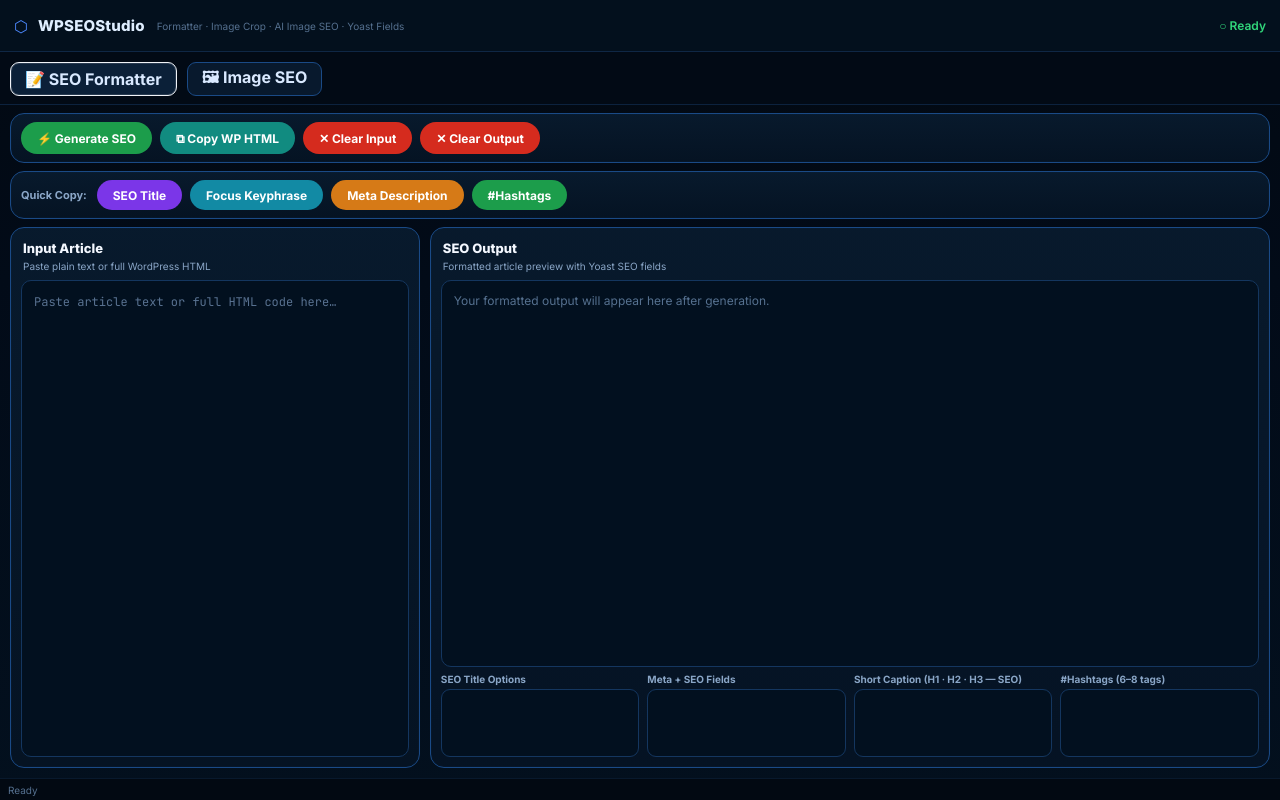
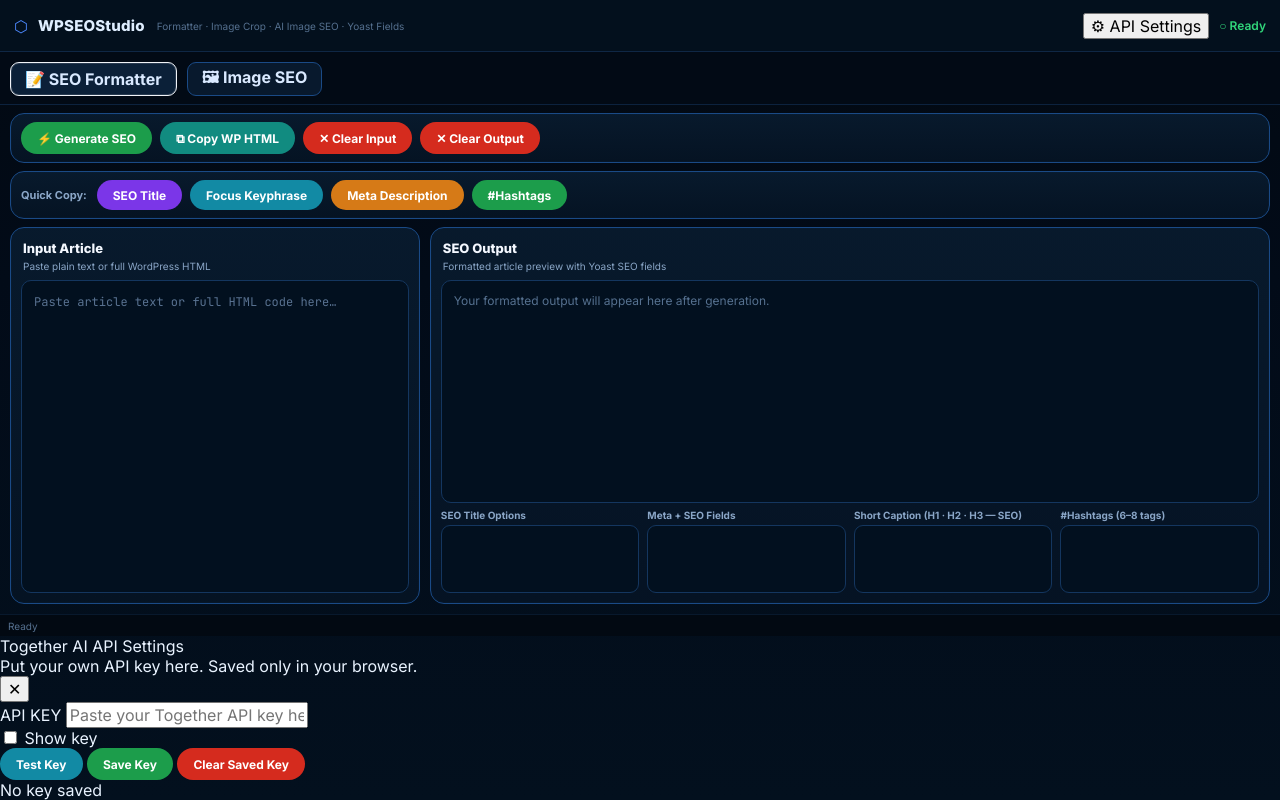
Before and after one commit to chanrathrin/SEO-web-tool, a Flask app: page / in a window 1280 px wide. Run offline with Flask 3, Linux system fonts and the light colour scheme; some libraries are stand-ins or nearby versions.

Commit message:
Update index.html

```diff
--- a/templates/index.html
+++ b/templates/index.html
@@ -12,7 +12,6 @@
 <body>
   <div class="app-shell">
 
-    <!-- TOPBAR -->
     <header class="topbar">
       <div class="topbar-left">
         <div class="brand-mark">⬡</div>
@@ -23,18 +22,18 @@
           </div>
         </div>
       </div>
+
       <div class="topbar-right">
+        <button class="api-settings-btn" id="openApiModal">⚙ API Settings</button>
         <span class="api-badge ready" id="apiBadge">○ Ready</span>
       </div>
     </header>
 
-    <!-- TAB BAR -->
     <div class="tab-strip">
       <button class="tab-btn active" data-tab="seo">📝 SEO Formatter</button>
       <button class="tab-btn" data-tab="img">🖼 Image SEO</button>
     </div>
 
-    <!-- SEO TAB -->
     <section class="tab-panel active" id="tab-seo">
       <div class="card action-card">
         <div class="action-bar">
@@ -99,7 +98,6 @@
       </div>
     </section>
 
-    <!-- IMAGE TAB -->
     <section class="tab-panel" id="tab-img">
       <div class="card action-card">
         <div class="action-bar">
@@ -187,6 +185,36 @@
 
     <div class="status-bar" id="statusBar">Ready</div>
     <div class="toast" id="toast"></div>
+
+    <div class="modal-backdrop hidden" id="apiModal">
+      <div class="modal-card">
+        <div class="modal-head">
+          <div>
+            <div class="modal-title">Together AI API Settings</div>
+            <div class="modal-sub">Put your own API key here. Saved only in your browser.</div>
+          </div>
+          <button class="modal-close" id="closeApiModal">✕</button>
+        </div>
+
+        <label class="modal-label">API KEY</label>
+        <input type="password" id="apiKeyInput" class="modal-input" placeholder="Paste your Together API key here"/>
+
+        <div class="modal-row">
+          <label class="check-row">
+            <input type="checkbox" id="showApiKey"/>
+            <span>Show key</span>
+          </label>
+        </div>
+
+        <div class="modal-actions">
+          <button class="btn cyan" id="btnTestApi">Test Key</button>
+          <button class="btn green" id="btnSaveApi">Save Key</button>
+          <button class="btn red" id="btnClearApi">Clear Saved Key</button>
+        </div>
+
+        <div class="modal-status" id="apiModalStatus">No key saved</div>
+      </div>
+    </div>
   </div>
 
   <script src="/static/script.js"></script>
```
